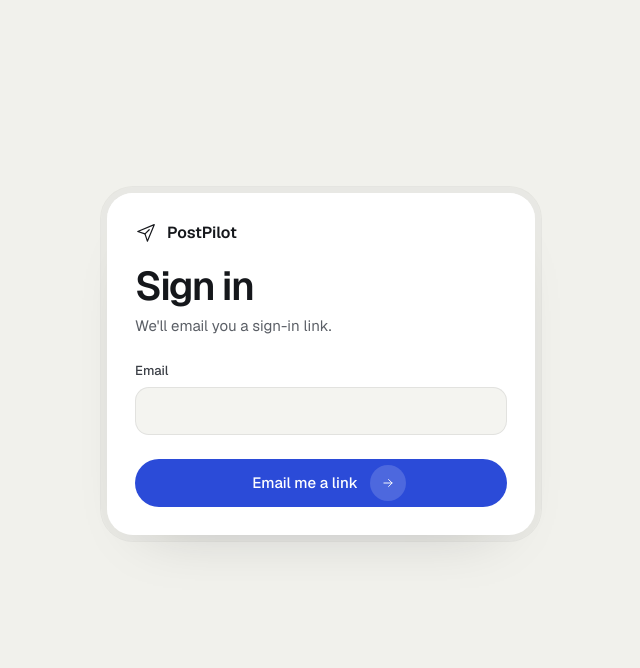
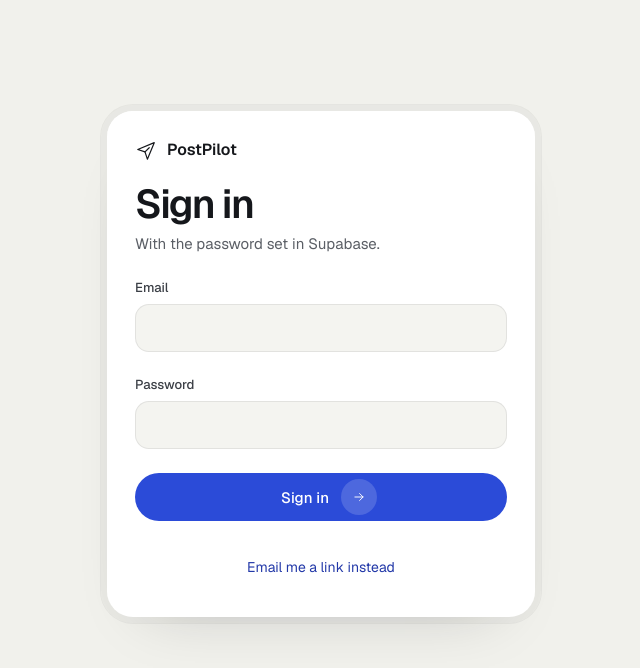
Before and after one commit to bitwindamountains/stellar-stellar, a React (Vite) app in the folder web/: page / in a window 1280 px wide. Shown: the top 668 px of the page, without its empty margins (319-959 px from the left). Built offline with nearby package versions, Linux system fonts and the light colour scheme; no server answers.

Commit message:
Add password sign-in alongside the email link
Password sign-in sends no email, so it avoids the free plan's email
rate limit. Users are still created only in the Supabase dashboard.

```diff
--- a/web/src/screens/SignIn.tsx
+++ b/web/src/screens/SignIn.tsx
@@ -4,22 +4,28 @@ import { supabase } from '../supabase'
 
 export default function SignIn() {
   const [email, setEmail] = useState('')
-  const [state, setState] = useState<'idle' | 'sending' | 'sent'>('idle')
+  const [password, setPassword] = useState('')
+  const [mode, setMode] = useState<'password' | 'link'>('password')
+  const [state, setState] = useState<'idle' | 'busy' | 'sent'>('idle')
   const [error, setError] = useState('')
 
   async function submit(e: FormEvent) {
     e.preventDefault()
-    setState('sending')
+    setState('busy')
     setError('')
-    // shouldCreateUser: false — only existing users can sign in; new accounts are made in the Supabase dashboard.
-    const { error } = await supabase.auth.signInWithOtp({
-      email,
-      options: { shouldCreateUser: false, emailRedirectTo: window.location.origin },
-    })
+    // Password sign-in sends no email, so it can't hit the free plan's email rate limit.
+    // The email link is for existing users only (shouldCreateUser: false); accounts are made in the dashboard.
+    const { error } =
+      mode === 'password'
+        ? await supabase.auth.signInWithPassword({ email, password })
+        : await supabase.auth.signInWithOtp({
+            email,
+            options: { shouldCreateUser: false, emailRedirectTo: window.location.origin },
+          })
     if (error) {
       setError(error.message)
       setState('idle')
-    } else setState('sent')
+    } else setState(mode === 'link' ? 'sent' : 'idle')
   }
 
   return (
@@ -29,7 +35,7 @@ export default function SignIn() {
           <span style={{ display: 'flex', alignItems: 'center', gap: 10, fontWeight: 600 }}><Logo />PostPilot</span>
           <div className="hero" style={{ gap: 10 }}>
             <h1 style={{ fontSize: 40 }}>Sign in</h1>
-            <p style={{ fontSize: 15 }}>We'll email you a sign-in link.</p>
+            <p style={{ fontSize: 15 }}>{mode === 'password' ? 'With the password set in Supabase.' : "We'll email you a sign-in link."}</p>
           </div>
           {state === 'sent' ? (
             <p className="ok" role="status">Check {email} for the link. You can close this tab.</p>
@@ -40,9 +46,21 @@ export default function SignIn() {
                 <input id="email" className="input" type="email" autoComplete="email" required value={email}
                   onChange={(e) => setEmail(e.target.value)} />
               </div>
+              {mode === 'password' && (
+                <div className="field">
+                  <label htmlFor="password">Password</label>
+                  <input id="password" className="input" type="password" autoComplete="current-password" required
+                    value={password} onChange={(e) => setPassword(e.target.value)} />
+                </div>
+              )}
               {error && <p className="notice" role="alert">{error}</p>}
-              <button className="btn primary" type="submit" disabled={state === 'sending'}>
-                {state === 'sending' ? 'Sending…' : 'Email me a link'}<span className="knob"><Arrow /></span>
+              <button className="btn primary" type="submit" disabled={state === 'busy'}>
+                {state === 'busy' ? 'Signing in…' : mode === 'password' ? 'Sign in' : 'Email me a link'}
+                <span className="knob"><Arrow /></span>
+              </button>
+              <button type="button" onClick={() => { setMode(mode === 'password' ? 'link' : 'password'); setError('') }}
+                style={{ minHeight: 44, border: 0, background: 'none', color: 'var(--accent-ink)', fontSize: 14, cursor: 'pointer' }}>
+                {mode === 'password' ? 'Email me a link instead' : 'Use a password instead'}
               </button>
             </>
           )}
```
